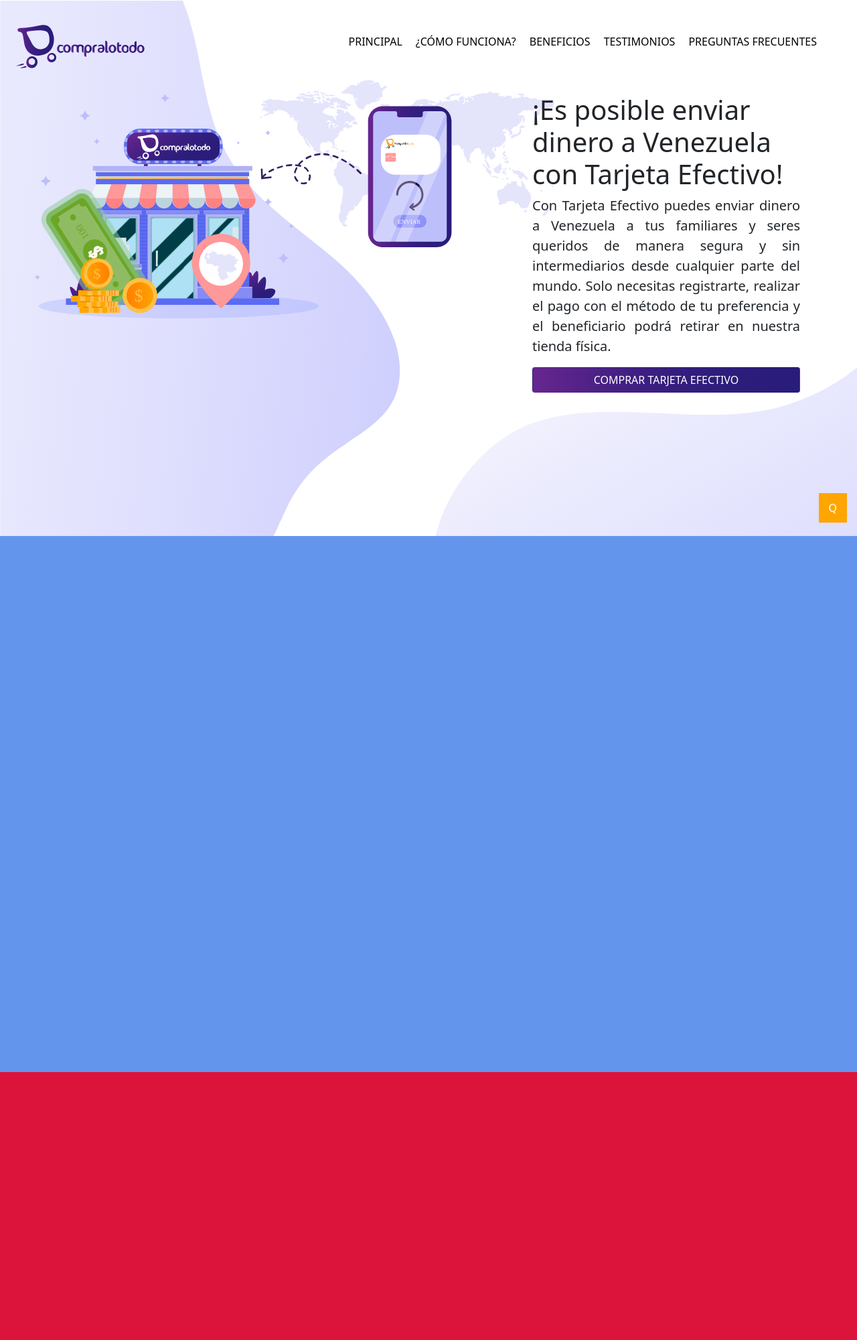
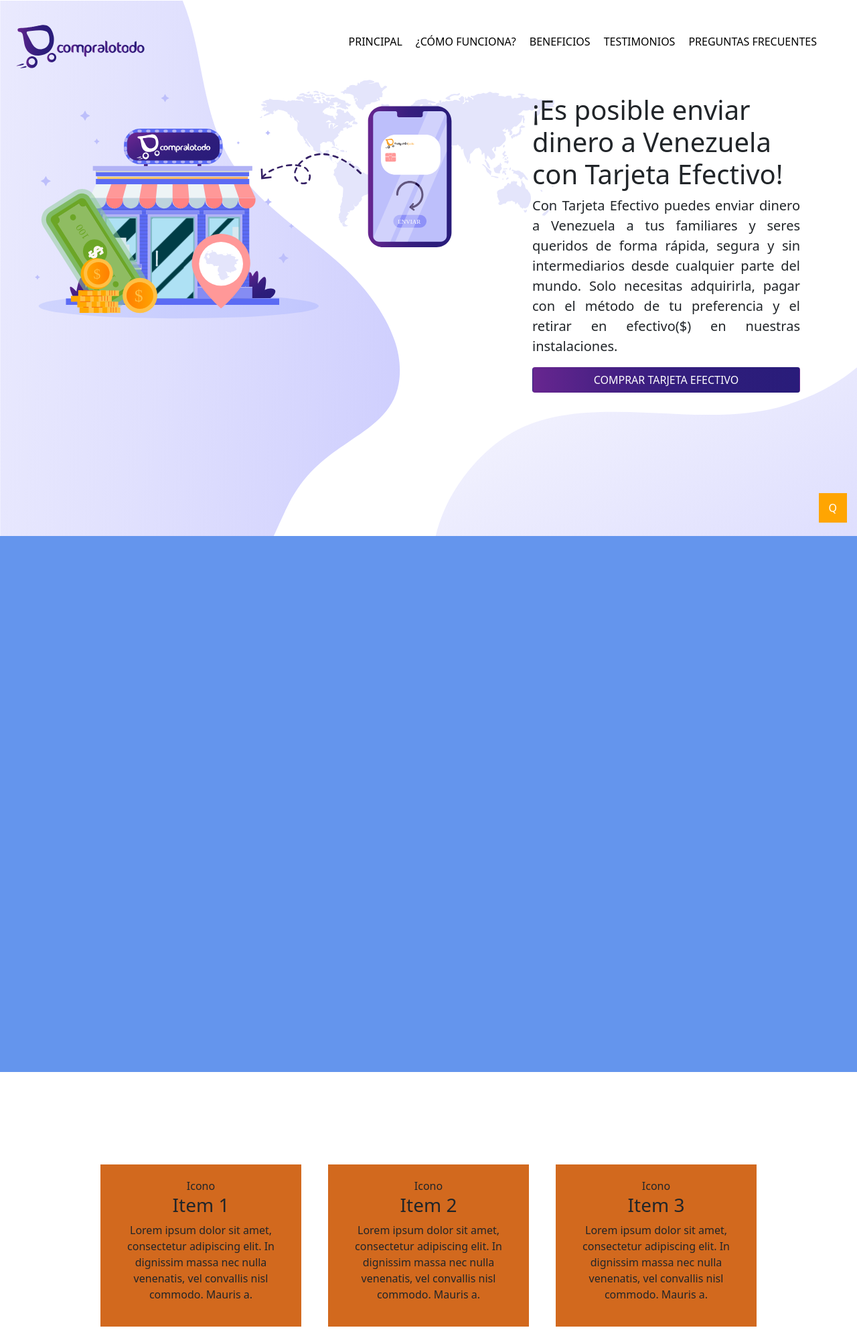
Before and after one commit to johancastillo/ct-landingpage, a PHP site: page / in a window 1280 px wide. Shown: the top 2000 px of the page at 67% size. Run offline with PHP 8.4, Linux system fonts and the light colour scheme.

Commit message:
Structure of the page benefits

```diff
--- a/assets/css/main.css
+++ b/assets/css/main.css
@@ -42,7 +42,21 @@ header .navbar {
   background: cornflowerblue; }
 
 .box#section3 {
-  background: crimson; }
+  background: #fff;
+  display: flex;
+  flex-direction: column;
+  justify-content: center; }
+  .box#section3 .benefits {
+    display: flex;
+    justify-content: center;
+    align-items: center;
+    width: 100%; }
+    .box#section3 .benefits div {
+      background: chocolate;
+      margin: 20px;
+      padding: 20px;
+      width: 300px;
+      text-align: center; }
 
 .box#section4 {
   background: cyan; }
--- a/assets/scss/_sections.scss
+++ b/assets/scss/_sections.scss
@@ -17,7 +17,25 @@
 }
 
 .box#section3{
-    background: crimson;
+    background: #fff;
+    display: flex;
+    flex-direction: column;
+    justify-content: center;
+
+    .benefits{
+        display: flex;
+        justify-content: center;
+        align-items: center;
+        width: 100%;
+
+        div{
+            background: chocolate;
+            margin: 20px;
+            padding: 20px;
+            width: 300px;
+            text-align: center;
+        }
+    }
 }
 
 .box#section4{
--- a/index.php
+++ b/index.php
@@ -33,7 +33,7 @@
                     ¡Es posible enviar dinero a Venezuela con Tarjeta Efectivo!
                     </h1>
                     <p>
-                        Con Tarjeta Efectivo puedes enviar dinero a Venezuela a tus familiares y seres queridos de manera segura y sin intermediarios desde cualquier parte del mundo. Solo necesitas registrarte, realizar el pago con el método de tu preferencia y el beneficiario podrá retirar en nuestra tienda física.
+                        Con Tarjeta Efectivo puedes enviar dinero a Venezuela a tus familiares y seres queridos de forma rápida, segura y sin intermediarios desde cualquier parte del mundo. Solo necesitas adquirirla, pagar con el método de tu preferencia y el retirar en efectivo($) en nuestras instalaciones.
                     </p>
 
                     <!-- Call to action -->
@@ -49,6 +49,53 @@
 
             <!-- Section 3 -->
             <div class="box" id="section3">
+                <div class="row1 benefits">
+                    <div>
+                        <span>Icono</span>
+                        <h3>Item 1</h3>
+                        <p>
+                            Lorem ipsum dolor sit amet, consectetur adipiscing elit. In dignissim massa nec nulla venenatis, vel convallis nisl commodo. Mauris a.
+                        </p>
+                    </div>
+                    <div>
+                        <span>Icono</span>
+                        <h3>Item 2</h3>
+                        <p>
+                            Lorem ipsum dolor sit amet, consectetur adipiscing elit. In dignissim massa nec nulla venenatis, vel convallis nisl commodo. Mauris a.
+                        </p>
+                    </div>
+                    <div>
+                        <span>Icono</span>
+                        <h3>Item 3</h3>
+                        <p>
+                            Lorem ipsum dolor sit amet, consectetur adipiscing elit. In dignissim massa nec nulla venenatis, vel convallis nisl commodo. Mauris a.
+                        </p>
+                    </div>
+                </div>
+
+                <div class="row1 benefits">
+                    <div>
+                        <span>Icono</span>
+                        <h3>Item 4</h3>
+                        <p>
+                            Lorem ipsum dolor sit amet, consectetur adipiscing elit. In dignissim massa nec nulla venenatis, vel convallis nisl commodo. Mauris a.
+                        </p>
+                    </div>
+                    <div>
+                        <span>Icono</span>
+                        <h3>Item 5</h3>
+                        <p>
+                            Lorem ipsum dolor sit amet, consectetur adipiscing elit. In dignissim massa nec nulla venenatis, vel convallis nisl commodo. Mauris a.
+                        </p>
+                    </div>
+                    <div>
+                        <span>Icono</span>
+                       <h3>Item 6</h3>
+                       <p>
+                           Lorem ipsum dolor sit amet, consectetur adipiscing elit. In dignissim massa nec nulla venenatis, vel convallis nisl commodo. Mauris a.
+                        </p>
+                    </div>
+                </div>
             </div>
 
             <!-- Section 4 -->
```
